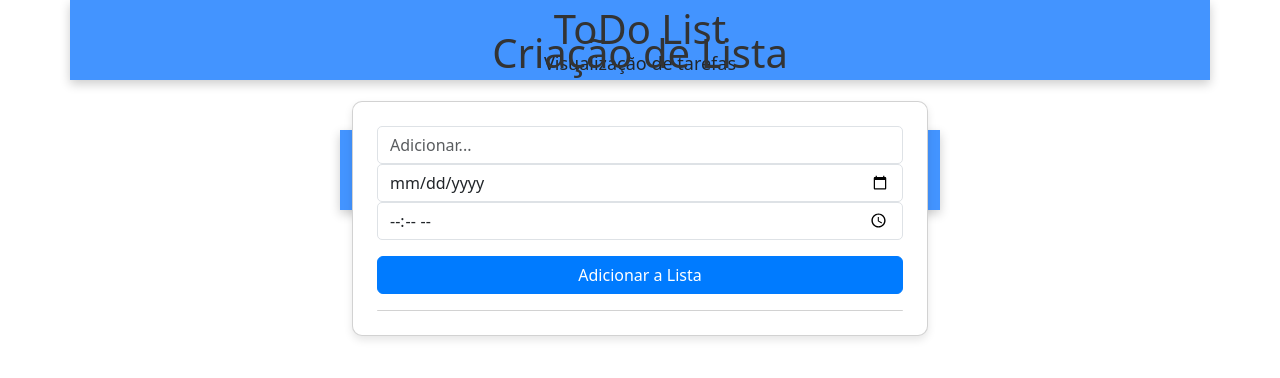
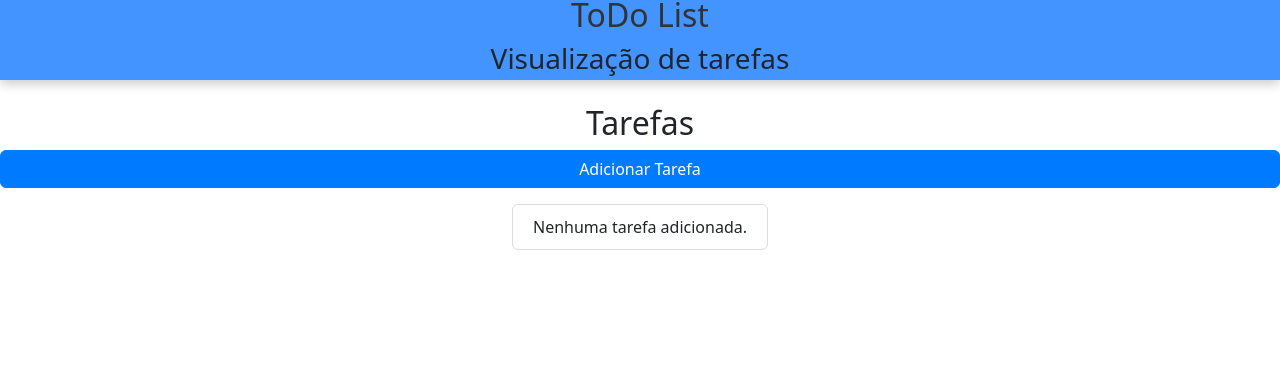
Before and after one commit to nerdmani/to-do-react-scrum, a React (Create React App) app: page / in a window 1280 px wide. Shown: the top 378 px of the page. Built offline with nearby package versions, Linux system fonts and the light colour scheme.

Commit message:
Gerenciamento na home

```diff
--- a/src/App.js
+++ b/src/App.js
@@ -1,15 +1,20 @@
-import React from 'react';
-import { BrowserRouter as Router, Route, Routes } from 'react-router-dom';
-import { Home } from './pages';
+import React, { useState } from 'react';
+import { BrowserRouter as Router, Route, Routes, useNavigate } from 'react-router-dom';
+import Home from './pages/home/Home';
 import CreateAdd from './pages/create/CreateAdd';
 
 const App = () => {
+  const [taskList, setTaskList] = useState([]);
+
   return (
     <Router>
       <Routes>
-        <Route path="/" element={<Home />} />
+        <Route path="/" element={<Home taskList={taskList} />} />
         <Route path="/about" element={<></>} />
-        <Route path="/create" element={<CreateAdd/>} />
+        <Route
+          path="/create"
+          element={<CreateAdd setTaskList={setTaskList} />}
+        />
       </Routes>
     </Router>
   );
--- a/src/components/navBar/Nav.css
+++ b/src/components/navBar/Nav.css
@@ -2,7 +2,7 @@ body {
     background-color: #b4cee7; /* Cor de fundo suave */
   }
 
-.container {
+.container-nav {
     background-color: rgb(67, 148, 255);
     display: flex;
     align-items: center;
--- a/src/components/navBar/Nav.jsx
+++ b/src/components/navBar/Nav.jsx
@@ -3,7 +3,7 @@ import "./Nav.css";
 
 const Nav = ({text}) => {
     return (
-        <div className="container">
+        <div className="container-nav">
             <h1>ToDo List</h1>
             <h3>{text}</h3>
         </div>
--- a/src/index.js
+++ b/src/index.js
@@ -9,7 +9,6 @@ const root = ReactDOM.createRoot(document.getElementById('root'));
 root.render(
   <React.StrictMode>
     <App/>
-    <CreateAdd/>
   </React.StrictMode>
 );
 
--- a/src/pages/create/CreateAdd.css
+++ b/src/pages/create/CreateAdd.css
@@ -1,7 +1,7 @@
 .page-app {
     max-width: 600px;
     width: 100%;
-    margin-top: 50px;
+    margin-top: 110px;
 }
 
 .todo-card {
--- a/src/pages/create/CreateAdd.jsx
+++ b/src/pages/create/CreateAdd.jsx
@@ -1,43 +1,31 @@
-import React, { Component } from 'react';
+import React, { useState } from 'react';
+import { useNavigate } from 'react-router-dom'; // Importa useNavigate
 import 'bootstrap/dist/css/bootstrap.min.css';
 import './CreateAdd.css';
 
-class CreateAdd extends Component {
-    constructor(props) {
-        super(props);
-        this.state = {
-            task: '',
-            date: '',
-            time: '',
-            taskList: []
-        };
-    }
+const CreateAdd = ({ setTaskList }) => {
+    const [task, setTask] = useState('');
+    const [date, setDate] = useState('');
+    const [time, setTime] = useState('');
+    const navigate = useNavigate(); // Usa o hook useNavigate
 
-    handleDateChange = (e) => {
-        this.setState({ date: e.target.value });
-    }
+    const addTask = () => {
+        if (task && date && time) {
+            setTaskList(prevTaskList => [
+                ...prevTaskList,
+                { task, date, time }
+            ]);
 
-    handleTimeChange = (e) => {
-        this.setState({ time: e.target.value });
-    }
+            // Limpa os campos
+            setTask('');
+            setDate('');
+            setTime('');
 
-    handleInputChange = (e) => {
-        this.setState({ task: e.target.value });
-    }
-
-    addTask = () => {
-        const { task, date, time } = this.state;
-        if (task && date && time) {
-            this.setState(prevState => ({
-                taskList: [...prevState.taskList, { task, date, time }],
-                task: '',
-                date: '',
-                time: ''
-            }));
+            // Navega de volta para a página inicial
+            navigate('/');
         }
     }
 
-    render() {
     return (
         <div className='d-flex flex-column align-items-center container page-app'>
             <h1 className='my-4'>Criação de Lista</h1>
@@ -48,8 +36,8 @@ class CreateAdd extends Component {
                         type='text'
                         className='form-control'
                         placeholder='Adicionar...'
-                            value={this.state.task}
-                            onChange={this.handleInputChange}
+                        value={task}
+                        onChange={e => setTask(e.target.value)} // Atualiza o estado do task
                     />
                 </div>
 
@@ -57,8 +45,8 @@ class CreateAdd extends Component {
                     <input
                         type='date'
                         className='form-control'
-                            value={this.state.date}
-                            onChange={this.handleDateChange}
+                        value={date}
+                        onChange={e => setDate(e.target.value)} // Atualiza o estado do date
                     />
                 </div>
 
@@ -66,26 +54,20 @@ class CreateAdd extends Component {
                     <input
                         type='time'
                         className='form-control'
-                            value={this.state.time}
-                            onChange={this.handleTimeChange}
+                        value={time}
+                        onChange={e => setTime(e.target.value)} // Atualiza o estado do time
                     />
                 </div>
 
-                    <button className='btn btn-primary my-3' onClick={this.addTask}>
+                <button className='btn btn-primary my-3' onClick={addTask}>
                     Adicionar a Lista
                 </button>
-
-                    <ul className='list-group'>
-                        {this.state.taskList.map((item, index) => (
-                            <li className='list-group-item' key={index}>
-                                <strong>{item.task}</strong> - {item.date} {item.time}
-                            </li>
-                        ))}
-                    </ul>
             </div>
+            <button className='btn btn-secondary mt-3' onClick={() => navigate('/')}>
+                Voltar
+            </button>
         </div>
     );
 }
-}
 
 export default CreateAdd;
--- a/src/pages/home/Home.jsx
+++ b/src/pages/home/Home.jsx
@@ -1,10 +1,33 @@
 import React from "react";
 import { Nav } from "../../components";
+import { useNavigate } from 'react-router-dom';
 
-const Home = () => {
+const Home = ({ taskList }) => {
+    const navigate = useNavigate(); // Hook para navegação
+
     return (
         <div>
-            <Nav text={"Visualização de tarefas"}></Nav>
+            <Nav text={"Visualização de tarefas"} />
+            <div className="d-flex flex-column align-items-center mt-4">
+                <h2>Tarefas</h2>
+                <button
+                    className="btn btn-primary mb-3"
+                    onClick={() => navigate('/create')}
+                >
+                    Adicionar Tarefa
+                </button>
+                <ul className='list-group'>
+                    {taskList.length === 0 ? (
+                        <li className='list-group-item'>Nenhuma tarefa adicionada.</li>
+                    ) : (
+                        taskList.map((item, index) => (
+                            <li className='list-group-item' key={index}>
+                                <strong>{item.task}</strong> - {item.date} {item.time}
+                            </li>
+                        ))
+                    )}
+                </ul>
+            </div>
         </div>
     );
 }
```
Lines whose indentation alone changed are shown as unchanged.
